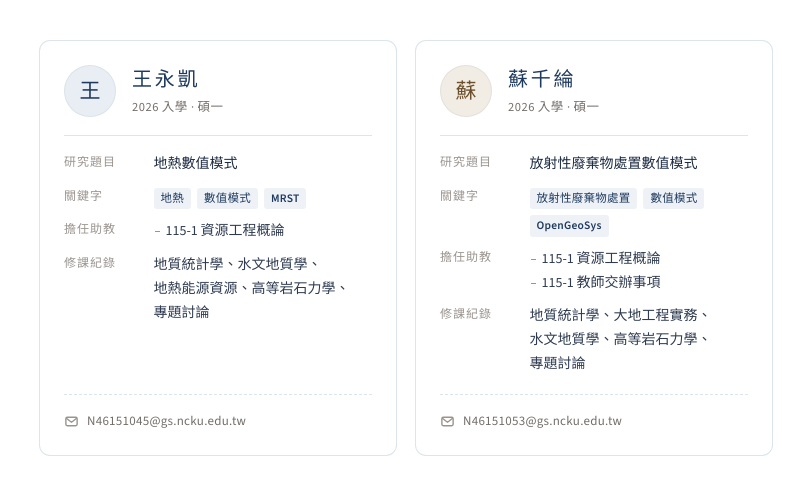
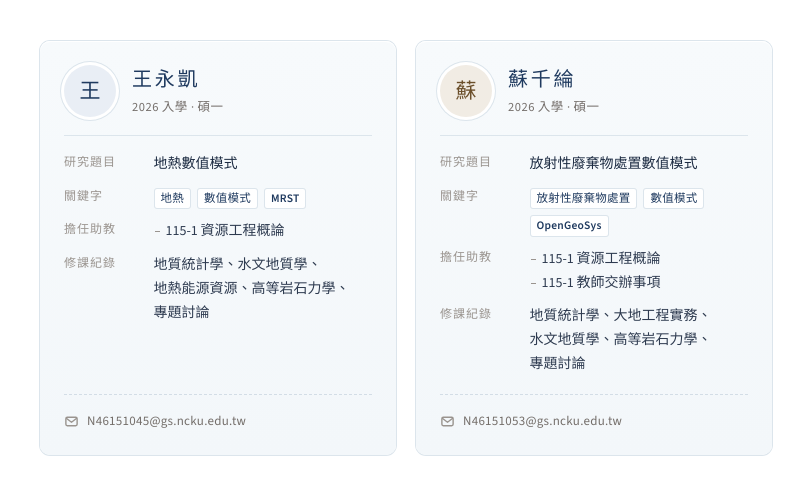
Before and after one commit to Shang-Ying/subsurface-simulation-intro, a plain HTML site: page members/index.html in a window 1280 px wide. Shown: the part 435-932 px from the top of the page, 348-1160 px from the left. Drawn offline with nearby package versions, Linux system fonts and the light colour scheme.

Commit message:
Members: subtle cool paper fill for student cards
Co-Authored-By: Claude Opus 5.5 <noreply@anthropic.com>
Claude-Session: https://claude.ai/code/session_01PBie4CUgwa5ksKrc3TWjYQ

```diff
--- a/members/index.html
+++ b/members/index.html
@@ -168,12 +168,12 @@ button{cursor:pointer}
 .ms .anc{position:absolute;right:-22px;top:4px}
 /* member cards: hairline panels inside the sheet */
 .grid{display:grid;grid-template-columns:repeat(auto-fill,minmax(300px,1fr));gap:20px}
-.mc{position:relative;border-radius:var(--r-card);background:#fff;box-shadow:0 0 0 1px var(--line);padding:24px 24px 18px;display:flex;flex-direction:column;
+.mc{position:relative;border-radius:var(--r-card);background:linear-gradient(180deg,#F7FAFC 0,#F3F7FA 100%);box-shadow:0 0 0 1px #DCE5EC,inset 0 1px 0 #fff;padding:24px 24px 18px;display:flex;flex-direction:column;
  transition:box-shadow var(--t),background-color var(--t)}
 .mh{display:flex;gap:16px;align-items:center;padding-bottom:18px;border-bottom:1px solid var(--line)}
 .av{flex:none;width:52px;height:52px;border-radius:50%;overflow:hidden;display:grid;place-items:center}
 .av img{width:100%;height:100%;object-fit:cover}
-.av.ini{background:var(--bg);color:var(--fg);box-shadow:inset 0 0 0 1px rgba(27,42,65,.06)}
+.av.ini{background:var(--bg);color:var(--fg);box-shadow:0 0 0 3px #fff,0 0 0 4px #DCE5EC}
 .av.ini b{font:600 21px/1 var(--sans)}
 .av.sm{width:34px;height:34px}.av.sm.ini b{font-size:15px}
 .mn{min-width:0}
@@ -188,11 +188,11 @@ button{cursor:pointer}
 .fd dd.tpc{font-weight:600;color:var(--ink)}
 .kw,.crs,.ta{list-style:none;margin:0;padding:0}
 .kw{display:flex;flex-wrap:wrap;gap:6px;padding-top:2px}
-.kw li{font:600 11.5px/1 var(--sans);color:var(--navy);background:#EEF2F7;border-radius:var(--r-tag);padding:5px 7px;letter-spacing:.02em}
+.kw li{font:600 11.5px/1 var(--sans);color:var(--navy);background:#fff;box-shadow:inset 0 0 0 1px #DCE5EC;border-radius:var(--r-tag);padding:5px 7px;letter-spacing:.02em}
 .crs span{white-space:nowrap}
 .ta li{position:relative;padding-left:12px}
 .ta li::before{content:"";position:absolute;left:1px;top:.85em;width:5px;height:1px;background:var(--faint)}
-.ml{margin:auto 0 0;padding-top:12px;border-top:1px dashed var(--line);display:flex;flex-wrap:wrap;gap:6px 18px}
+.ml{margin:auto 0 0;padding-top:12px;border-top:1px dashed #D3DDE6;display:flex;flex-wrap:wrap;gap:6px 18px}
 .ml a{display:inline-flex;align-items:center;gap:8px;min-height:30px;font:500 13px/1 var(--sans);text-decoration:none;color:var(--muted);letter-spacing:.02em;font-variant-numeric:tabular-nums}
 .ml a span{border-bottom:1px solid transparent;padding-bottom:1px;transition:border-color var(--t),color var(--t)}
 .ml svg{width:15px;height:15px;flex:none;color:var(--faint)}
@@ -242,7 +242,7 @@ button{cursor:pointer}
 }
 @media print{.bar,.acts,.totop,.fadebot{display:none!important}.roster.sheet{box-shadow:none;padding:0}.ms>.sh{position:static}.mc,.al{break-inside:avoid}}
 
-@media (hover:hover){a:hover{text-decoration-color:var(--navy)}.eyebrow a:hover{color:var(--navy)}.btn:hover{background:var(--navy);border-color:var(--navy);color:#fff}.ilk:hover{background:var(--navy);color:#fff}.chip:hover{color:var(--navy);background:rgba(31,58,95,.06)}.sh:hover .anc,.sh .anc:focus-visible{opacity:1}.sh .anc:hover{color:var(--navy)}.totop:hover{background:var(--navy);color:#fff}.mc:hover{box-shadow:0 0 0 1px #B9C7D6,0 6px 18px rgba(31,58,95,.06)}.ml a:hover{color:var(--navy)}.ml a:hover span{border-bottom-color:currentColor}}
+@media (hover:hover){a:hover{text-decoration-color:var(--navy)}.eyebrow a:hover{color:var(--navy)}.btn:hover{background:var(--navy);border-color:var(--navy);color:#fff}.ilk:hover{background:var(--navy);color:#fff}.chip:hover{color:var(--navy);background:rgba(31,58,95,.06)}.sh:hover .anc,.sh .anc:focus-visible{opacity:1}.sh .anc:hover{color:var(--navy)}.totop:hover{background:var(--navy);color:#fff}.mc:hover{box-shadow:0 0 0 1px #B4C3D3,inset 0 1px 0 #fff,0 6px 18px rgba(31,58,95,.06)}.ml a:hover{color:var(--navy)}.ml a:hover span{border-bottom-color:currentColor}}
 </style></head>
 <body>
 <div class="topbar"></div>
```
